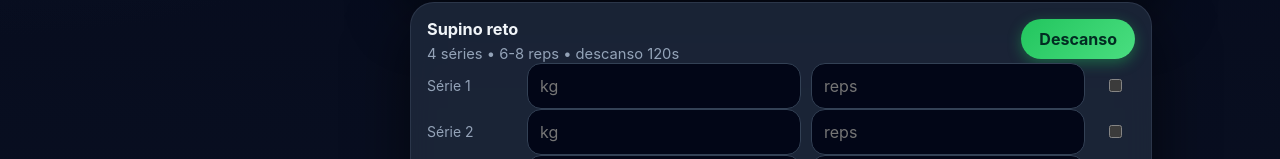
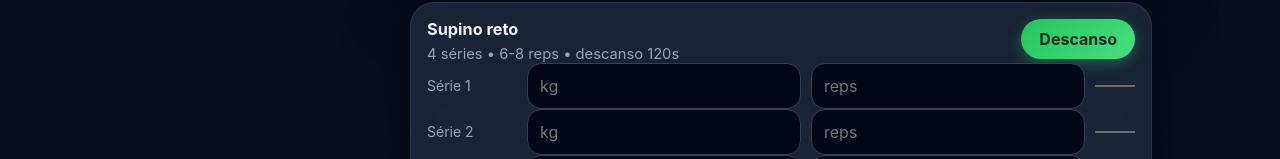
Before and after one commit to VapoLipezin/VERCEACADEMY, a React (Vite) app: page / in a window 1280 px wide. Shown: the part 793-952 px from the top of the page. Built offline with nearby package versions, Linux system fonts and the light colour scheme.

Commit message:
Update ExerciseCard.jsx

```diff
--- a/src/components/ExerciseCard.jsx
+++ b/src/components/ExerciseCard.jsx
@@ -24,6 +24,16 @@ export default function ExerciseCard({ exercise, value = {}, onChange, onStartRe
   function updateSet(index, field, val) {
     const updated = [...sets];
     updated[index] = { ...updated[index], [field]: val };
+
+    onChange({
+      ...value,
+      sets: updated
+    });
+  }
+
+  function toggleSet(index){
+    const updated = [...sets];
+    updated[index].completed = !updated[index].completed;
 
     onChange({
       ...value,
@@ -64,11 +74,12 @@ export default function ExerciseCard({ exercise, value = {}, onChange, onStartRe
             onChange={(e) => updateSet(i, "reps", e.target.value)}
           />
 
-          <input
-            type="checkbox"
-            checked={set.completed}
-            onChange={(e) => updateSet(i, "completed", e.target.checked)}
-          />
+          <button
+            className={`set-check ${set.completed ? "done" : ""}`}
+            onClick={() => toggleSet(i)}
+          >
+            {set.completed ? "✓" : ""}
+          </button>
 
         </div>
       ))}
```
